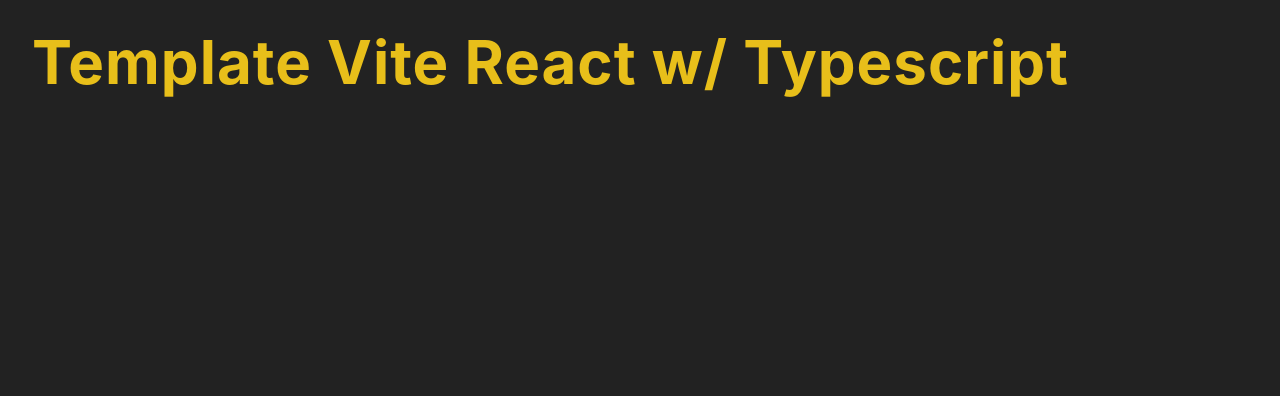
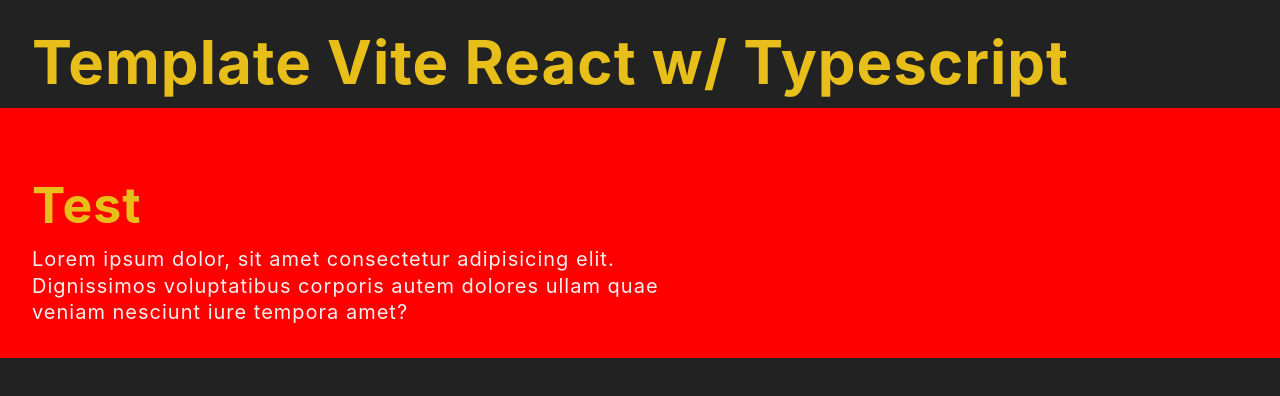
Before and after one commit to Flyingfool95/Vite-React-Template, a React (Vite) app: page / in a window 1280 px wide. Shown: the top 396 px of the page. Built offline with nearby package versions, Linux system fonts and the light colour scheme.

Commit message:
adding hero component

```diff
--- /dev/null
+++ b/src/components/hero/Hero.scss
@@ -0,0 +1,17 @@
+.hero {
+  margin-left: calc(-100vw / 2 + 100% / 2);
+  margin-right: calc(-100vw / 2 + 100% / 2);
+  max-width: 100vw;
+
+  background-color: red;
+  height: 250px;
+
+  display: flex;
+  justify-content: start;
+  align-items: end;
+
+  &__content {
+    max-width: 720px;
+    padding: 2rem;
+  }
+}
--- /dev/null
+++ b/src/components/hero/Hero.tsx
@@ -0,0 +1,11 @@
+import "./Hero.scss";
+
+export default function Hero({ children }: { children: any }) {
+  return (
+    <div className="hero">
+      <div className="hero__content">
+        {children}
+      </div>
+    </div>
+  )
+}
--- a/src/pages/Home.tsx
+++ b/src/pages/Home.tsx
@@ -1,8 +1,14 @@
+import Hero from "../components/hero/Hero";
+
+
 export default function Home() {
-
   return (
     <div>
       <h1>Template Vite React w/ Typescript</h1>
+      <Hero >
+        <h2>Test</h2>
+        <p>Lorem ipsum dolor, sit amet consectetur adipisicing elit. Dignissimos voluptatibus corporis autem dolores ullam quae veniam nesciunt iure tempora amet?</p>
+      </Hero>
     </div>
   );
 }
```
